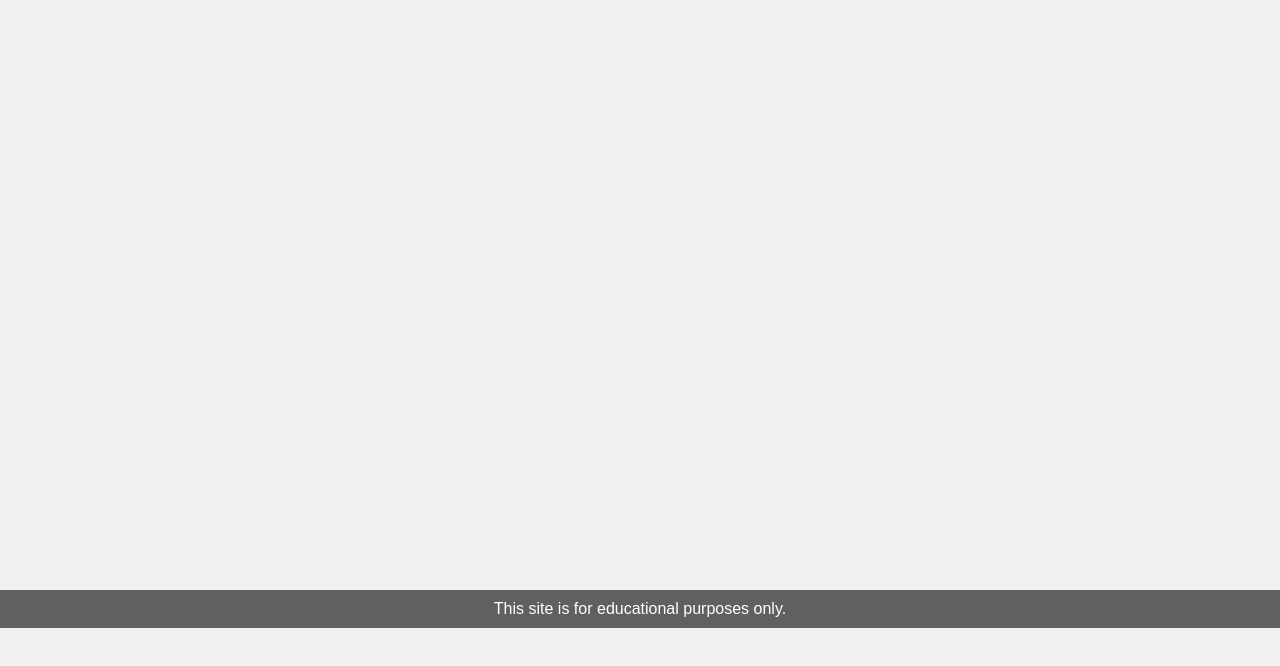
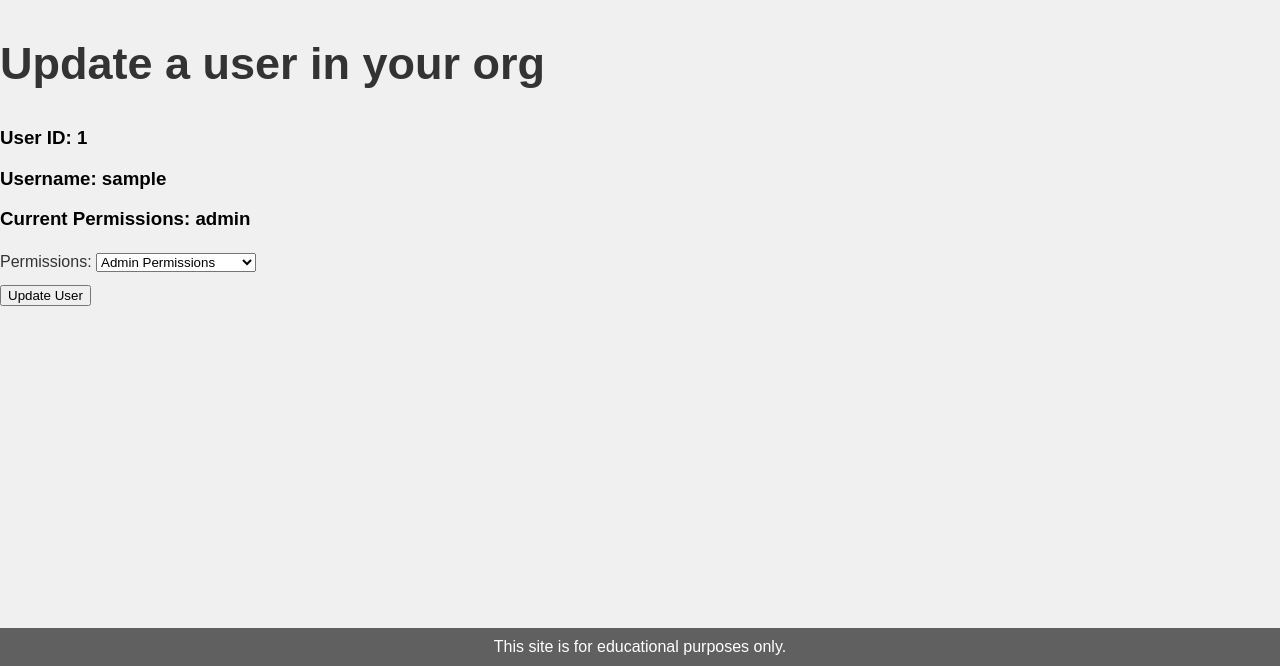
Before and after one commit to crowdcam/crowdcam, a Django app: page /organization/1/admin/users/1 in a window 1280 px wide. Shown: the part 199-865 px from the top of the page. Before the commit the page ends 827 px from the top, so only its background shows below. Run offline with Django 5.2, Linux system fonts and the light colour scheme; a user stored in the database is signed in; tables that the repository leaves empty hold one stand-in row (values such as "Sample post").

Commit message:
WIP Permissions adjusting. Deleting does not work

```diff
--- a/organization/forms.py
+++ b/organization/forms.py
@@ -14,3 +14,12 @@ class JoinCodeForm(forms.ModelForm):
 
 class JoinCodeSubmit(forms.Form):
     input_code = forms.CharField(label="Join Code", max_length=20)
+
+class UpdateUser(forms.Form):
+    choices = [
+        ('none', "DELETE USER"),
+        ('user',"User Permissions"),
+        ('mod', "Moderator Permissions"),
+        ('admin', "Admin Permissions")
+    ]
+    permissions = forms.ChoiceField(choices=choices, required=True)
--- a/organization/templates/organization/admin/index.html
+++ b/organization/templates/organization/admin/index.html
@@ -14,7 +14,8 @@
     Name: {{ org.name }}<br>
     Current Join Code: {{ org.join_code }}<br>
     Accepting Users: {{ org.accepting_users }}<br>
-    <a href="{% url 'organization:set_join_code' org.id %}">Set Join Code</a>
+    <a href="{% url 'organization:set_join_code' org.id %}">Set Join Code</a><br>
+    <a href="{% url 'organization:manage_users' org.id %}">Manage Users</a>
 
 {% endif %}
 
--- a/organization/templates/organization/admin/user.html
+++ b/organization/templates/organization/admin/user.html
@@ -7,6 +7,25 @@
 <h3>{{err}}</h3>
 {% endif %}
 
+{% if user %}
+<h2>Update a user in your org</h2>
+
+{% if msg %}
+<h3>{{msg}}</h3>
+{% endif %}
+
+
+<h3>User ID: {{ user.id }}</h3>
+<h3>Username: {{ user.username }}</h3>
+<h3>Current Permissions: {{ perms }}</h3>
+<form method="post" enctype="multipart/form-data">
+    {% csrf_token %}
+    {{ form.as_p }}
+    <button type="submit">Update User</button>
+</form>
+{% else %}
+<h2>User is not a member of your org</h2>
+{% endif %}
 
 <!-- End of content variable-->
 {% endblock %}
--- a/organization/templates/organization/index.html
+++ b/organization/templates/organization/index.html
@@ -3,6 +3,7 @@
 {% block content %}
 <!-- Main content goes here-->
 
+<a href="{% url 'organization:join_org' %}">Join a new org</a>
 {% if orgs %}
 
     {% for org in orgs %}
--- a/organization/templates/organization/org_view.html
+++ b/organization/templates/organization/org_view.html
@@ -9,7 +9,7 @@
 Name: {{org.name}}
 <br>
 
-{% if is_user %}
+{% if is_mod %}
 <p>Mod Placeholder</p>
 {% endif %}
 
--- a/organization/views.py
+++ b/organization/views.py
@@ -3,8 +3,8 @@ from django.contrib.auth.decorators import login_required
 from django.contrib.auth.models import Group, User
 from django.core.exceptions import PermissionDenied
 from .models import Organization
-from .forms import OrganizationForm, JoinCodeForm, JoinCodeSubmit
-from guardian.shortcuts import assign_perm, get_objects_for_user
+from .forms import OrganizationForm, JoinCodeForm, JoinCodeSubmit, UpdateUser
+from guardian.shortcuts import assign_perm, get_objects_for_user, remove_perm
 
 def user_has_user_perms(user, org_id):
     org = get_object_or_404(Organization, id=org_id)
@@ -167,12 +167,45 @@ def manage_users(request, org_id):
 
 def manage_user(request, org_id, user_id):
     org = user_has_admin_perms(request.user, org_id)
+    user = get_object_or_404(User, id=user_id)
+    context = {"org": org, "user": user}
+    if request.method == "POST":
+        form = UpdateUser(request.POST)
 
+        if (form.is_valid()):
+            remove_perm('user', user, org)
+            remove_perm('mod', user, org)
+            remove_perm('admin', user, org)
+
+            if(form.cleaned_data["permissions"] == 'admin'):
+                assign_perm('admin', user, org)
+                assign_perm('mod', user, org)
+                assign_perm('user', user, org)
+            elif(form.cleaned_data["permissions"] == 'mod'):
+                assign_perm('mod', user, org)
+                assign_perm('user', user, org)
+            elif(form.cleaned_data["permissions"] == 'user'):
+                assign_perm('user', user, org)
+            elif(form.cleaned_data["permissions"] == 'none'):
+                remove_perm('user', user, org)
+            context["msg"] = "Updated User!"
+        else:
+            context["msg"] = "Something went wrong..."
     # get the user by ID
-    user = get_object_or_404(User, id=user_id)
 
-    # ensure that the user is a member of the org
-    user_has_user_perms(user, org_id)
-    context = {"org": org, "user": user}
+    # find the max perms for a given user
+    if user.has_perm('admin', org):
+        max_perms = 'admin'
+    elif user.has_perm('mod', org):
+        max_perms = 'mod'
+    elif user.has_perm('user', org):
+        max_perms = 'user'
+    else:
+        max_perms = 'none'
+        context["user"] = None
+
+    form = UpdateUser(initial={'permissions': max_perms})
+    context["form"] = form
+    context["perms"] = max_perms
 
     return render(request, "organization/admin/user.html", context)
```
